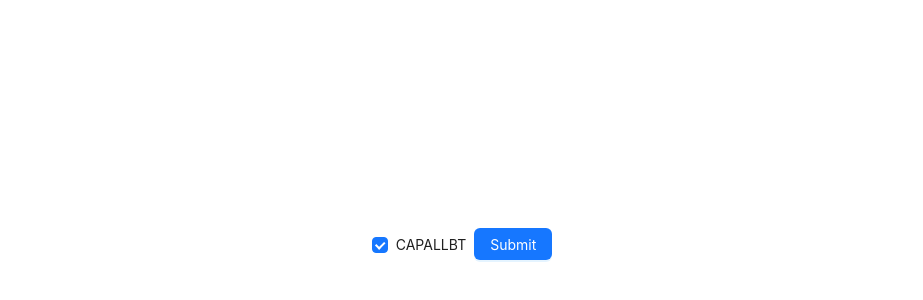
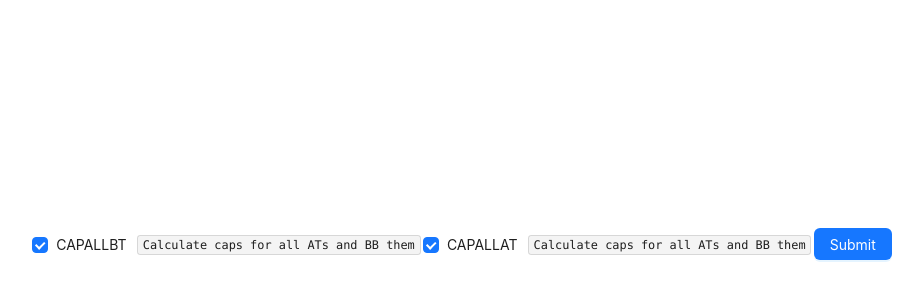
Before and after one commit to RdotSilva/TypeScript-React-Vite-NGU-Profile-Helper, a React (Vite) app: page / in a window 1280 px wide. Shown: the part 156-456 px from the top of the page, without its empty margins (178-1101 px from the left). Built offline with nearby package versions, Linux system fonts and the light colour scheme.

Commit message:
Add new form field

```diff
--- a/src/components/CheckForm/CheckForm.tsx
+++ b/src/components/CheckForm/CheckForm.tsx
@@ -1,10 +1,16 @@
-import { Button, Checkbox } from "antd";
+import { Button, Checkbox, Typography } from "antd";
 import { Controller, useForm } from "react-hook-form";
 import generateJsonObject from "../../utils/generator";
-import { EnergyCapFieldNames } from "../../types/energy/energyTypes";
+import {
+  EnergyCapFieldDescriptions,
+  EnergyCapFieldNames,
+} from "../../types/energy/energyTypes";
+
+const { Text } = Typography;
 
 const defaultValues = {
   CAPALLBT: true,
+  CAPALLAT: true,
 };
 
 const CheckForm = () => {
@@ -31,6 +37,21 @@ const CheckForm = () => {
         defaultValue={true}
       />
 
+      <Text code>{EnergyCapFieldDescriptions.CAPALLAT}</Text>
+
+      <Controller
+        render={({ field }) => (
+          <Checkbox {...field} defaultChecked={defaultValues.CAPALLAT}>
+            CAPALLAT
+          </Checkbox>
+        )}
+        control={control}
+        name={EnergyCapFieldNames.CAPALLAT}
+        defaultValue={true}
+      />
+
+      <Text code>{EnergyCapFieldDescriptions.CAPALLAT}</Text>
+
       <Button type="primary" htmlType="submit">
         Submit
       </Button>
```
